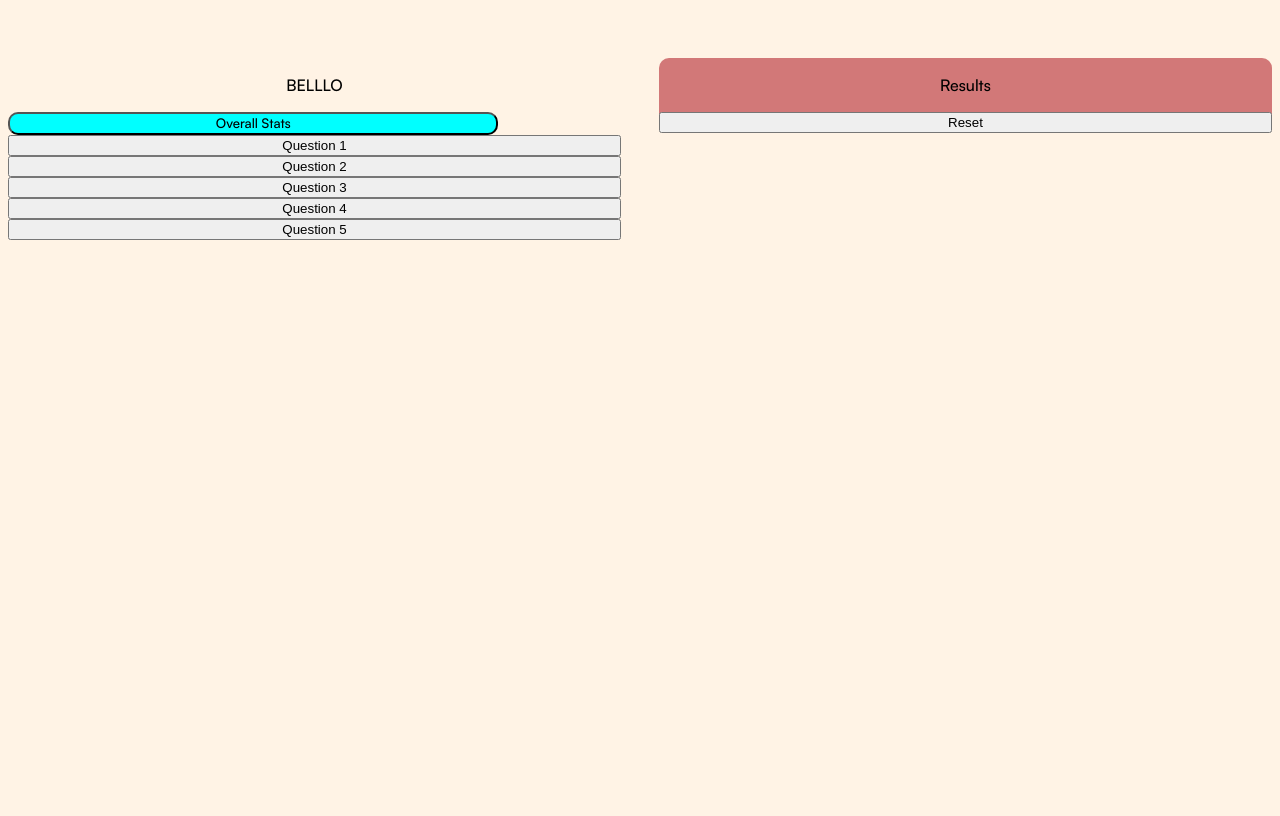
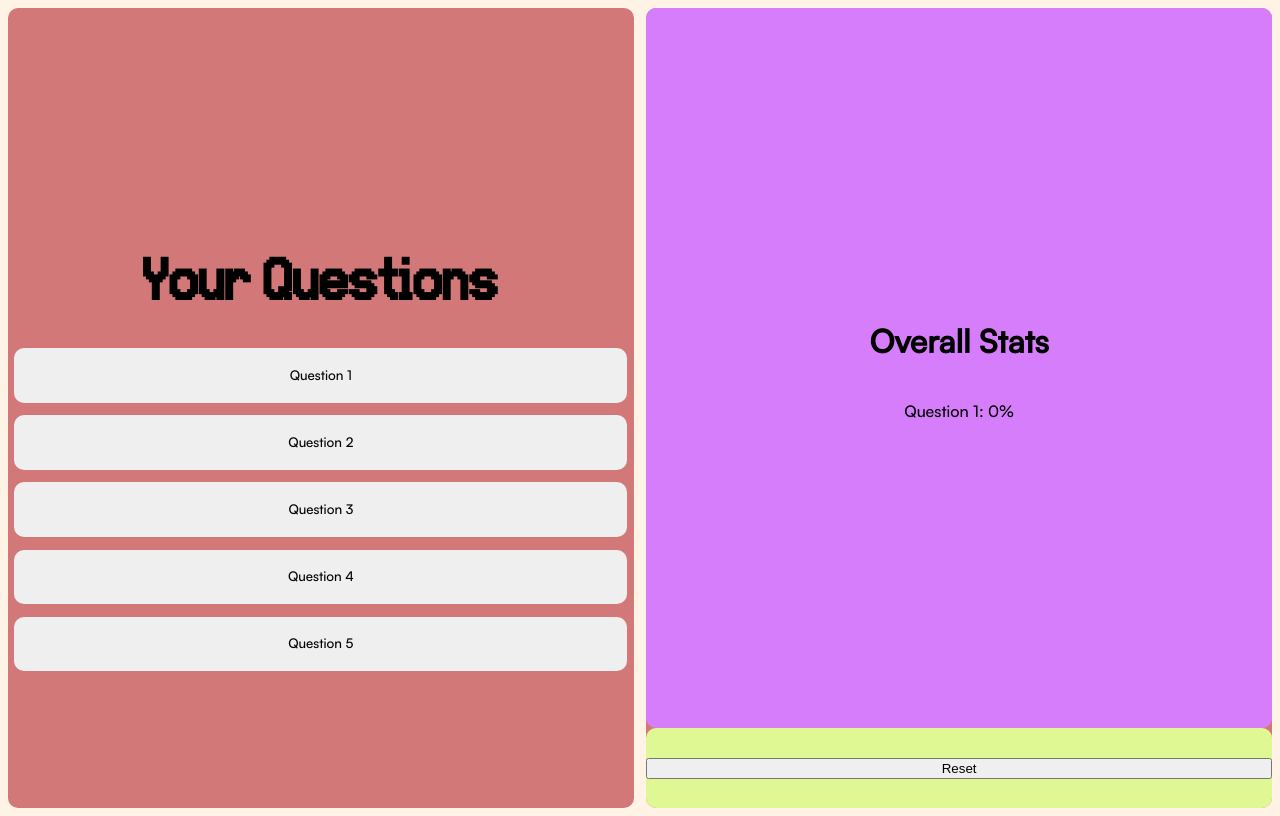
Before and after one commit to rachel-pu/WiNG.it-hackathon, a Flask app: page /results in a window 1280 px wide. Before the commit the page ends 240 px from the top, so only its background shows below. Run offline with Flask 3, Linux system fonts and the light colour scheme.

Commit message:
more styling for result.html; reset button goes to instruction page

```diff
--- a/static/styles/results.css
+++ b/static/styles/results.css
@@ -14,7 +14,8 @@ body{
 
 .container {
     display: flex;
-    column-gap: 3%;
+    column-gap: 1%;
+    height: 100vh;
 }
 
 .questions-div {
@@ -23,31 +24,47 @@ body{
     justify-content: center;
     align-content: center;
     text-align: center;
-    /*background-color: #d27878;*/
+    background-color: #d27878;
     width: 50%;
+    height: 100%;
     margin: auto;
-    margin-top: 50px;
+    /*margin-top: 0%;*/
     border-radius: 10px;
     float: left;
     font-family: 'satoshi-medium';
 }
 
-.stats-btn {
+.questions-div h1{
+    margin-top: 120px;
+    font-size: 50px;
+    font-family: 'eas-vhs';
+}
+
+.question-btn {
+    border-radius: 10px;
+    /*background-color: blue;*/
+    border-color: #666666;
+    padding: 3%;
+    margin: 1%;
+    font-family: 'satoshi-medium';
+    border: none;
+
+}
+
+.stats-div{
     display: flex;
+    flex-direction: column;
     justify-content: center;
     align-content: center;
     text-align: center;
-    background-color: aqua;
-    width: 80%;
-    align-content: center;
+    background-color: #d27878;
+    width: 50%;
+    height: 100%;
+    margin: auto;
+    /*margin-top: 0%;*/
     border-radius: 10px;
+    float: right;
     font-family: 'satoshi-medium';
-
-
-}
-
-.question-btn {
-
 }
 
 .results-div{
@@ -56,11 +73,18 @@ body{
     justify-content: center;
     align-content: center;
     text-align: center;
-    background-color: #d27878;
-    width: 50%;
-    margin: auto;
-    margin-top: 50px;
     border-radius: 10px;
-    float: right;
-    font-family: 'satoshi-medium';
+    height: 90%;
+    background-color: #d67dfc;
 }
+
+.reset-div{
+    display: flex;
+    flex-direction: column;
+    justify-content: center;
+    align-content: center;
+    text-align: center;
+    border-radius: 10px;
+    height: 10%;
+    background-color: #dff893;
+}
--- a/templates/results.html
+++ b/templates/results.html
@@ -9,19 +9,37 @@
 <div class="container">
     <div class="questions-div">
 
-        <p> BELLLO</p>
-        <button class = "stats-btn">Overall Stats</button>
-        <button class = "question-btn">Question 1</button>
-        <button class = "question-btn">Question 2</button>
-        <button class = "question-btn">Question 3</button>
-        <button class = "question-btn">Question 4</button>
-        <button class = "question-btn">Question 5</button>
+        <h1>Your Questions</h1>
+        <!--        <button class = "stats-btn">Overall Stats</button>-->
+        <button class="question-btn">Question 1</button>
+        <button class="question-btn">Question 2</button>
+        <button class="question-btn">Question 3</button>
+        <button class="question-btn">Question 4</button>
+        <button class="question-btn">Question 5</button>
     </div>
-    <div class="results-div">
 
-        <p> Results</p>
-        <button>Reset</button>
+    <div class="stats-div">
+        <div class="results-div">
+            <h1>Overall Stats</h1>
+
+<!--            <br />-->
+            <p>Question 1: <span>0%</span></p>
+
+
+        </div>
+        <div class="reset-div">
+            <button id="resetBtn">Reset</button>
+        </div>
+
+
     </div>
+    <script>
+    // Add event listener to the reset button
+    document.getElementById("resetBtn").addEventListener("click", function() {
+        // Redirect to instructions.html when the reset button is clicked
+        window.location.href = "instructions";
+    });
+</script>
 
 </div>
 </body>
```
Also changed, not shown: static/styles/interview.css (+23 -0 lines).
